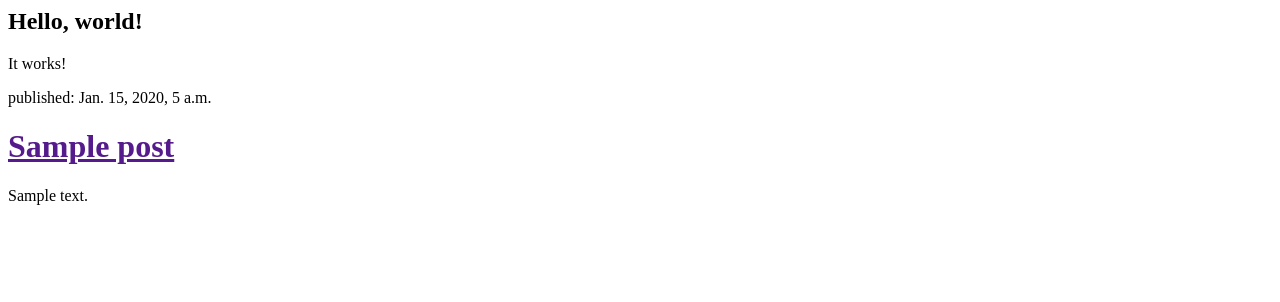
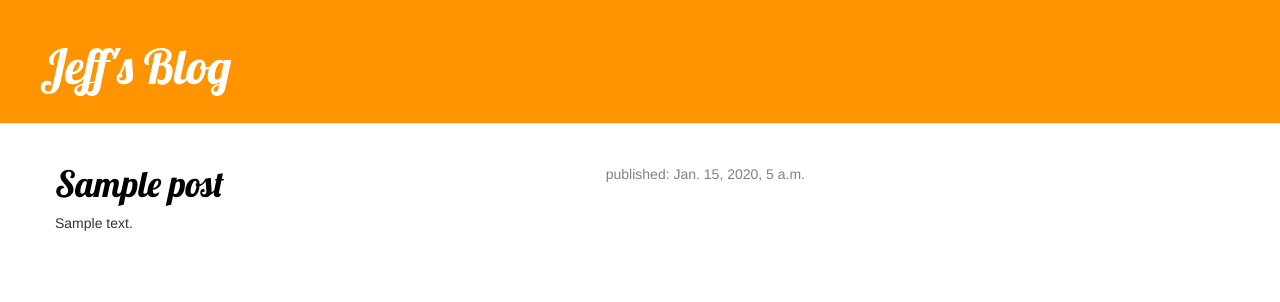
Before and after one commit to jeffthemaximum/django-girls, a Django app: template blog/templates/blog/post_list.html in a window 1280 px wide. Shown: the top 302 px of the page. Run offline with Django 3.2, Linux system fonts and the light colour scheme; the template is opened without the code that fills it: values that come from a table or form of the project are taken from there, others are empty; tables that the repository leaves empty hold one stand-in row (values such as "Sample post"); some libraries are stand-ins or nearby versions.

Commit message:
added view and template for detailed blog post

```diff
--- /dev/null
+++ b/blog/static/css/blog.css
@@ -0,0 +1,47 @@
+.page-header {
+    background-color: #ff9400;
+    margin-top: 0;
+    padding: 20px 20px 20px 40px;
+}
+
+.page-header h1, .page-header h1 a, .page-header h1 a:visited, .page-header h1 a:active {
+    color: #ffffff;
+    font-size: 36pt;
+    text-decoration: none;
+}
+
+.content {
+    margin-left: 40px;
+}
+
+h1, h2, h3, h4 {
+    font-family: 'Lobster', cursive;
+}
+
+.date {
+    float: right;
+    color: #828282;
+}
+
+.save {
+    float: right;
+}
+
+.post-form textarea, .post-form input {
+    width: 100%;
+}
+
+.top-menu, .top-menu:hover, .top-menu:visited {
+    color: #ffffff;
+    float: right;
+    font-size: 26pt;
+    margin-right: 20px;
+}
+
+.post {
+    margin-bottom: 70px;
+}
+
+.post h1 a, .post h1 a:visited {
+    color: #000000;
+}
--- /dev/null
+++ b/blog/templates/blog/base.html
@@ -0,0 +1,23 @@
+{% load staticfiles %}
+<html>
+    <head>
+        <title>Jeff's Blog</title>
+        <link rel="stylesheet" href="//maxcdn.bootstrapcdn.com/bootstrap/3.2.0/css/bootstrap.min.css">
+        <link rel="stylesheet" href="//maxcdn.bootstrapcdn.com/bootstrap/3.2.0/css/bootstrap-theme.min.css">
+        <link href="http://fonts.googleapis.com/css?family=Lobster&subset=latin,latin-ext" rel="stylesheet" type="text/css">
+        <link rel="stylesheet" href="{% static 'css/blog.css' %}">
+    </head>
+    <body>
+        <div class="page-header">
+            <h1><a href="/">Jeff's Blog</a></h1>
+        </div>
+        <div class="content container">
+            <div class="row">
+                <div class="col-md-8">
+                {% block content %}
+                {% endblock %}
+                </div>
+            </div>
+        </div>
+    </body>
+</html>
--- a/blog/templates/blog/post_list.html
+++ b/blog/templates/blog/post_list.html
@@ -1,20 +1,13 @@
-<html>
-    <head>
-        <title>Jeff's Blog</title>
-    </head>
-    <body>
-        <div>
-            <h2>Hello, world!</h2>
-            <p>It works!</p>
+{% extends 'blog/base.html' %}
+
+{% block content %}
+    {% for post in posts %}
+        <div class="post">
+            <div class="date">
+                <p>published: {{ post.published_date }}</p>
+            </div>
+            <h1><a href="{% url 'post_detail' pk=post.pk %}">{{ post.title }}</a></h1>
+            <p>{{ post.text|linebreaks }}</p>
         </div>
-        <div>
-            {% for post in posts %}
-                <div>
-                    <p>published: {{ post.published_date }}</p>
-                    <h1><a href=""> {{ post.title }}</a></h1>
-                    <p>{{ post.text|linebreaks }}</p>
-                </div>
-            {% endfor %}
-        </div>
-    </body>
-</html>
+    {% endfor %}
+{% endblock %}
--- a/blog/urls.py
+++ b/blog/urls.py
@@ -2,5 +2,6 @@ from django.conf.urls import url
 from . import views
 
 urlpatterns = [
-    url(r'^$', views.post_list, name='post_list')
+    url(r'^$', views.post_list, name='post_list'),
+    url(r'^post/(?P<pk>[0-9]+)/$', views.post_detail, name='post_detail'),
 ]
```
Also changed, not shown: blog/templates/blog/post_detail.html (added, +13 -0 lines), blog/views.py (+6 -1 lines).
